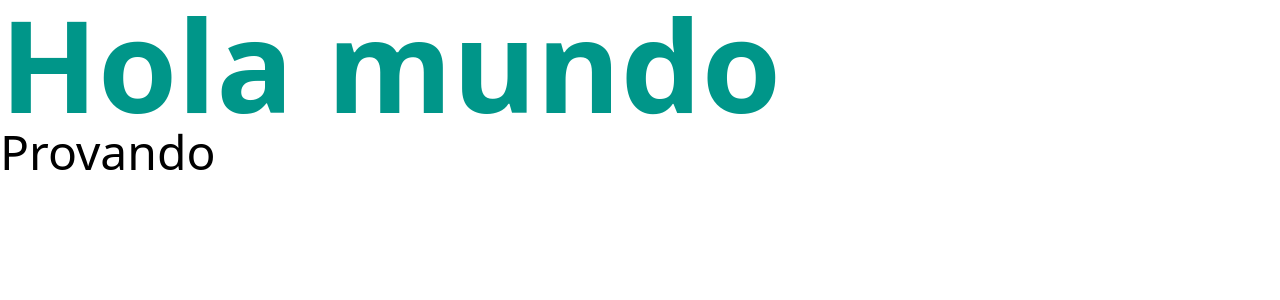
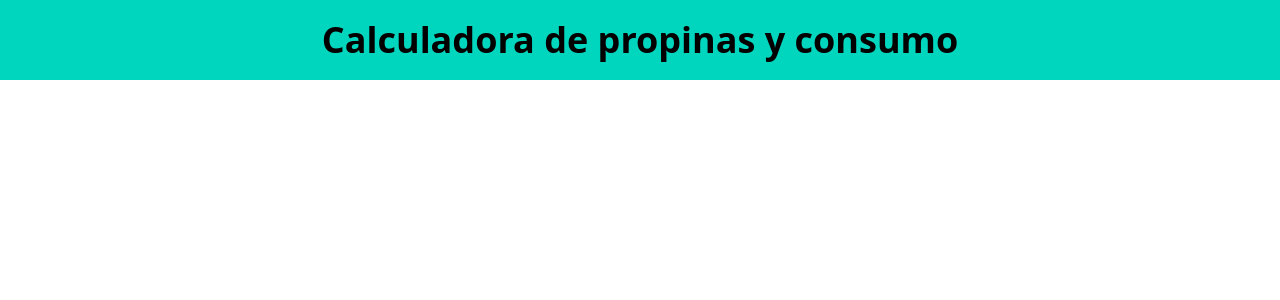
Before and after one commit to jarl1409/calculadora_propina, a React (Vite) app: page / in a window 1280 px wide. Shown: the top 300 px of the page. Built offline with nearby package versions, Linux system fonts and the light colour scheme.

Commit message:
creando header

```diff
--- a/src/App.tsx
+++ b/src/App.tsx
@@ -3,8 +3,9 @@
 
   return (
     <>
-      <h1 className="text-9xl text-teal-600 font-black">Hola mundo</h1>
-      <p className="text-5xl font-light">Provando</p>
+      <header className="bg-teal-400 py-5">
+        <h1 className="text-center text-4xl font-black">Calculadora de propinas y consumo</h1>
+      </header>
     </>
   )
 }
```
